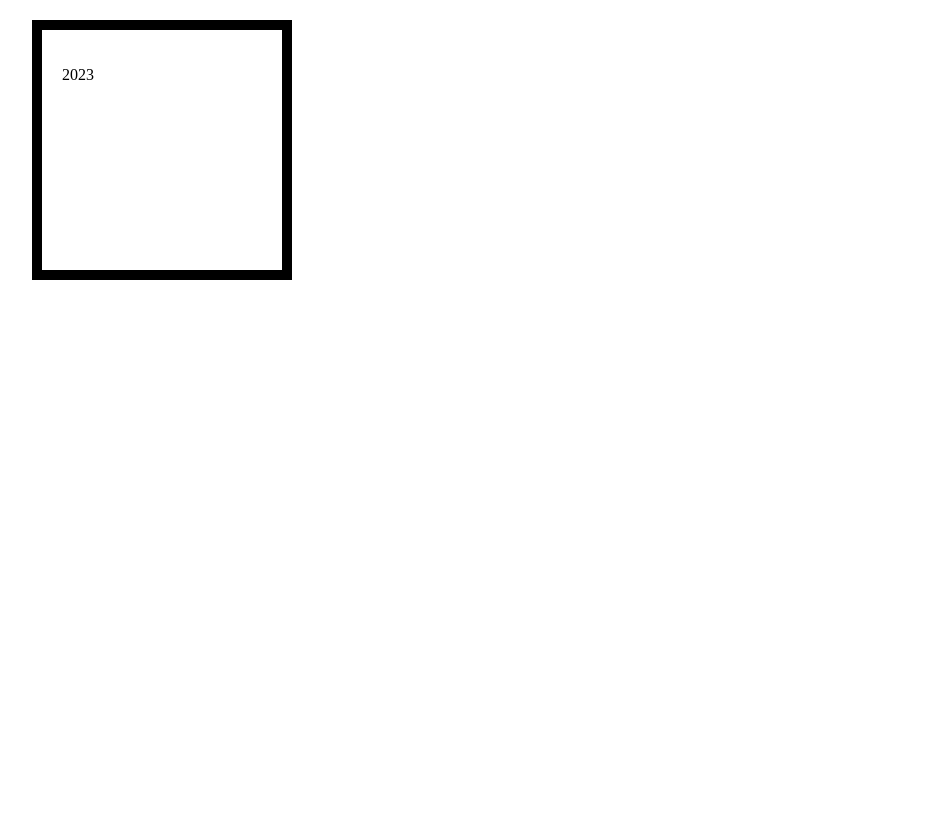
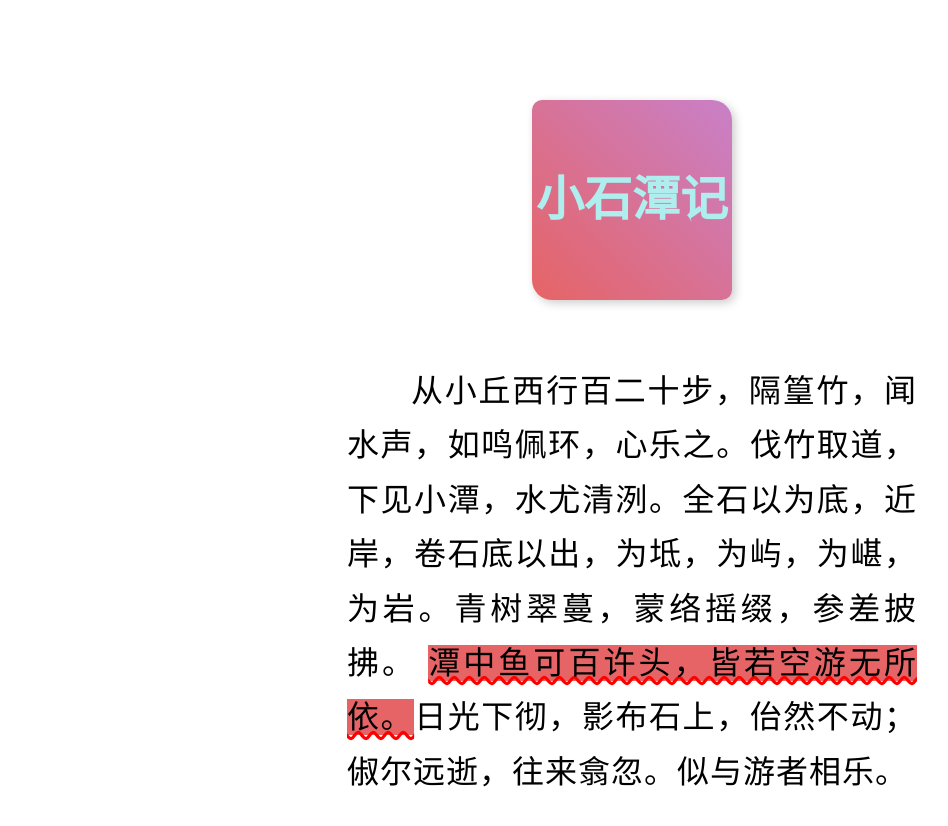
Before and after one commit to 2031221wu/stackblitz-starters-wxzkdj213, a website: page 04-css.html in a window 1280 px wide. Shown: the whole page, without its empty margins (8-956 px from the left). Before the commit the page ends 800 px from the top, so only its background shows below. Drawn offline with Linux system fonts and the light colour scheme.

Commit message:
第四次作业：CSS盒模型、背景、文字排版

```diff
--- a/04-css.html
+++ b/04-css.html
@@ -3,24 +3,58 @@
 <head>
     <meta charset="UTF-8">
     <meta name="viewport" content="width=device-width, initial-scale=1.0">
-    <title>CSS 盒模型，背景，文字排版</title>
+    <title>CSS 盒模型、背景、文字排版</title>
     <style>
         body{
-            margin: 0;
+            width: 570px;
+            margin: 0 auto;
             padding: 0;
         }
         div {
+            background-image: linear-gradient(45deg,#e66465,#9198);
             width: 200px;
             height: 200px;
-            margin: 20px 0 10px 40px;
-            border: 10px black solid;
+            margin-top: 100px;
+            margin-bottom: 4em;
+            margin-left: auto;
+            margin-right: auto;
+
+            border:dashed 1px rgb(232, 224, 32)
             padding: 20px;
+            border-radius: 10px 20px;
+            box-shadow: 3px 3px 10px #ccc;
+        }
+        div p {
+        margin: 0;
+        line-height: 200px;
+        text-align: center;
+        font-size: 48px;
+        font-weight: 900;
+        color: paleturquoise;
+        font-family: "Bernard MT";
+        }
+        .text{
+        text-indent: 2em;
+        line-height: 1.7;
+        font-family: "方正隶书简体";
+        font-size: 32px;
+        font-weight: 400;
+        text-align: justify;
+        letter-spacing: 1px;
+        }
+        span {
+        text-decoration: red wavy underline;
+        background-color: #e66465;
         }
     </style>
 </head>
 <body>
     <div>
-        <p>2023</p>
+        <p>小石潭记</p>
     </div>
+    <p class="text">
+    从小丘西行百二十步，隔篁竹，闻水声，如鸣佩环，心乐之。伐竹取道，下见小潭，水尤清洌。全石以为底，近岸，卷石底以出，为坻，为屿，为嵁，为岩。青树翠蔓，蒙络摇缀，参差披拂。
+    <span>潭中鱼可百许头，皆若空游无所依。</span>日光下彻，影布石上，佁然不动；俶尔远逝，往来翕忽。似与游者相乐。
+    </p>
 </body>
 </html>
```
